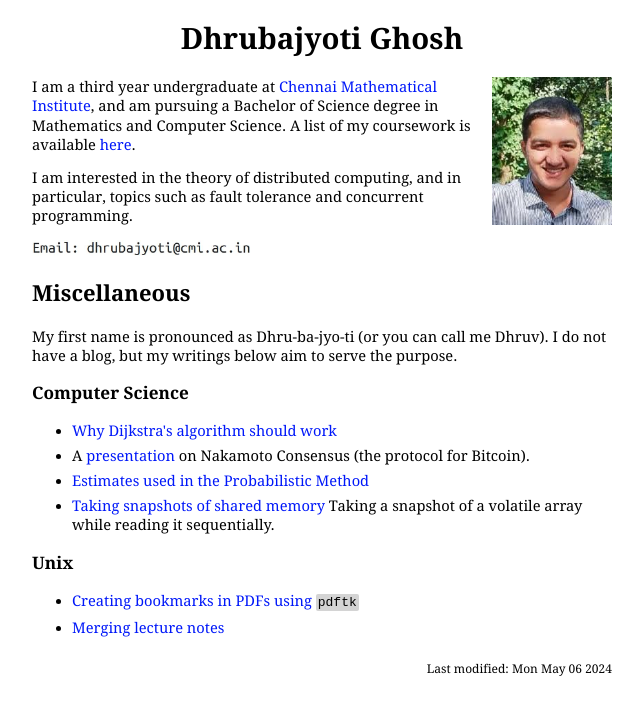
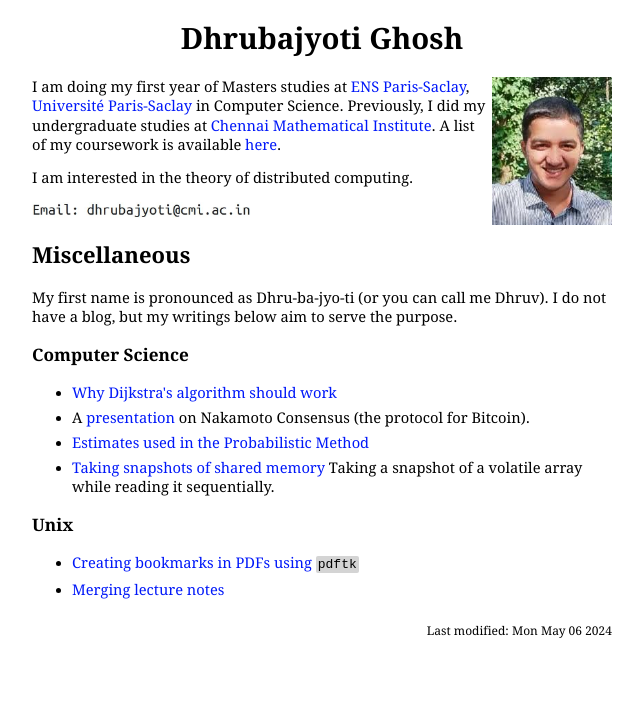
Before and after one commit to ghoshdhruba/ghoshdhruba.github.io, a Jekyll site: the page built from index.html, in a window 1280 px wide. Shown: the top 715 px of the page, without its empty margins (318-961 px from the left). Built offline with Jekyll 4.4.1, drawn with Linux system fonts in a browser that asks for light colours.

Commit message:
Update educational info

```diff
--- a/index.html
+++ b/index.html
@@ -5,12 +5,13 @@ permalink: /
 ---
 <img src="assets/images/dp_25102022.jpg" alt="Me" width="120" style="float:right">
 <p>
-I am a third year undergraduate at <a href="https://www.cmi.ac.in">Chennai Mathematical Institute</a>, and am pursuing a Bachelor of Science degree in Mathematics and Computer Science.
+I am doing my first year of Masters studies at <a href="https://ens-paris-saclay.fr/">ENS Paris-Saclay</a>, <a href="https://www.universite-paris-saclay.fr/">Université Paris-Saclay</a> in Computer Science.
+Previously, I did my undergraduate studies at <a href="https://www.cmi.ac.in/">Chennai Mathematical Institute</a>.
 A list of my coursework is available <a href="coursework.html">here</a>.
 </p>
 
 <p>
-I am interested in the theory of distributed computing, and in particular, topics such as fault tolerance and concurrent programming.
+I am interested in the theory of distributed computing.
 </p>
 
 <p>
```
